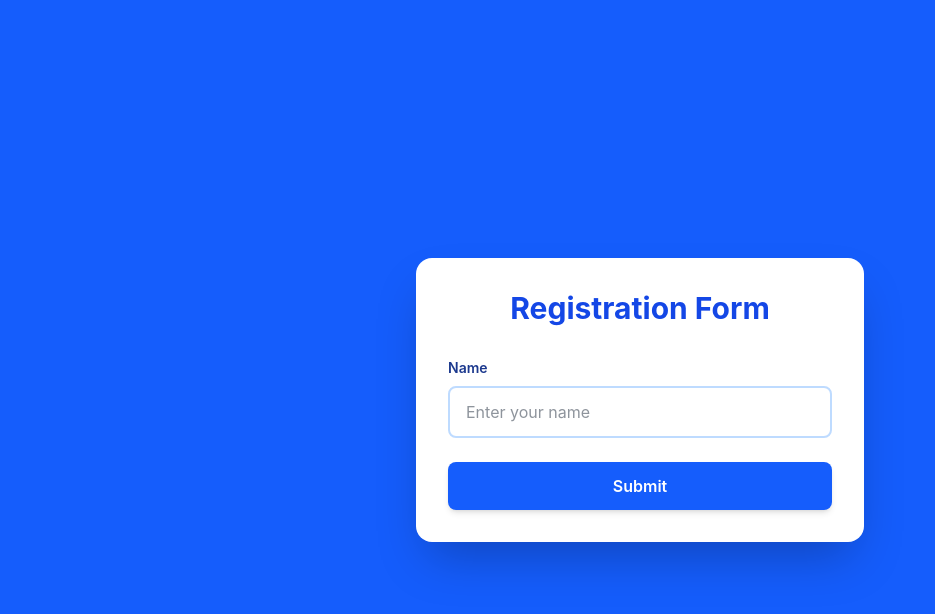
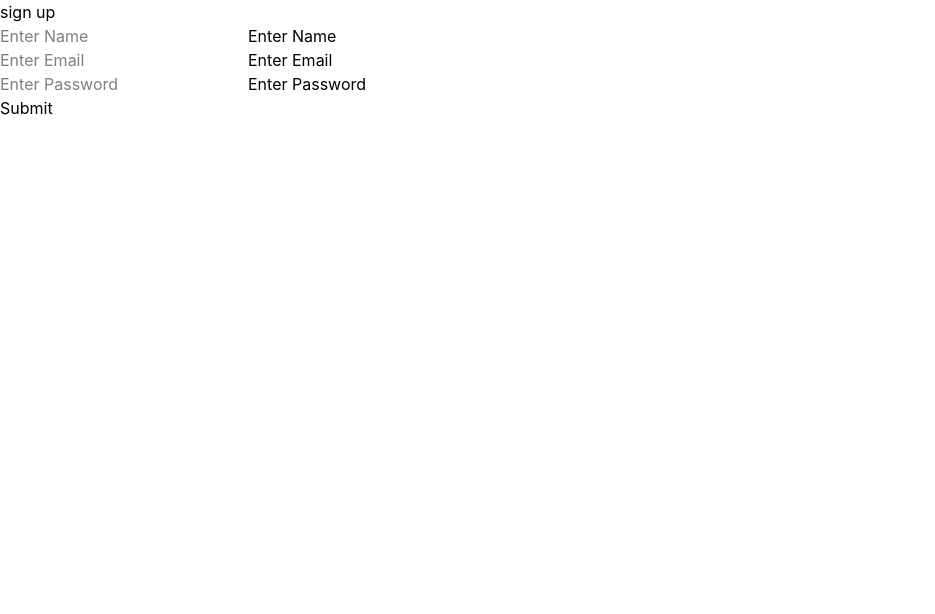
Before and after one commit to firozmdtabish04/React-tut, a React (Vite) app: page /signup in a window 1280 px wide. Shown: the top 614 px of the page, without its empty margins (0-935 px from the left). Built offline with nearby package versions, Linux system fonts and the light colour scheme.

Commit message:
Conditional render

```diff
--- a/src/App.jsx
+++ b/src/App.jsx
@@ -8,6 +8,7 @@ import ObjeProps from "./component/ObjeProps";
 import Course from "./component/Course";
 import HooksComp from "./component/hook/HooksComp";
 import Form from "./component/Form";
+import Conditional from "./auth/Conditional";
 
 function App() {
   return (
@@ -31,7 +32,9 @@ function App() {
       {/* <Course /> */}
 
       {/* <HooksComp /> */}
-      <Form />
+      {/* <Form /> */}
+
+      <Conditional />
     </>
   );
 }
--- /dev/null
+++ b/src/auth/Conditional.jsx
@@ -0,0 +1,49 @@
+import React from "react";
+import Login from "./Login";
+import SignUp from "./SignUp";
+import { Route, Routes } from "react-router-dom";
+import Footer from "../Footer";
+import Home from "../Home";
+
+function Conditional() {
+  const isLoggedIn = false;
+
+  // return (
+  //   <>
+  //     {isLoggedIn ? (
+  //       <>
+  //         <Routes>
+  //           <Route path="/" element={<Home />} />
+  //           <Route path="/footer" element={<Footer />} />
+  //         </Routes>
+
+  //         <Footer />
+  //       </>
+  //     ) : (
+  //       <Routes>
+  //         <Route path="/" element={<Login />} />
+  //         <Route path="/signup" element={<SignUp />} />
+  //       </Routes>
+  //     )}
+  //   </>
+  // );
+
+  // Using conditional rendering with Routes and Route components
+  return (
+    <>
+      <Routes>
+        {isLoggedIn && (
+          <>
+            <Route path="/" element={<Home />} />
+            <Route path="/footer" element={<Footer />} />
+          </>
+        )}
+
+        <Route path="/" element={<Login />} />
+        <Route path="/signup" element={<SignUp />} />
+      </Routes>
+    </>
+  );
+}
+
+export default Conditional;
--- /dev/null
+++ b/src/auth/Login.jsx
@@ -0,0 +1,19 @@
+import React from "react";
+
+function Login() {
+  return (
+    <div>
+      login page
+      <h1>
+        <input type="text" name="" id="" placeholder="Enter name" />
+        Enter{" "}
+      </h1>
+      <h1>
+        <input type="password" name="" id="" placeholder="Enter Password" />
+      </h1>
+      <button>Submit</button>
+    </div>
+  );
+}
+
+export default Login;
--- /dev/null
+++ b/src/auth/SignUp.jsx
@@ -0,0 +1,24 @@
+import React from "react";
+
+function SignUp() {
+  return (
+    <div>
+      sign up
+      <h1>
+        <input type="text" name="" id="" placeholder="Enter Name" />
+        Enter Name
+      </h1>
+      <h1>
+        <input type="email" name="" id="" placeholder="Enter Email" />
+        Enter Email
+      </h1>
+      <h1>
+        <input type="password" name="" id="" placeholder="Enter Password" />
+        Enter Password
+      </h1>
+      <button>Submit</button>
+    </div>
+  );
+}
+
+export default SignUp;
```
